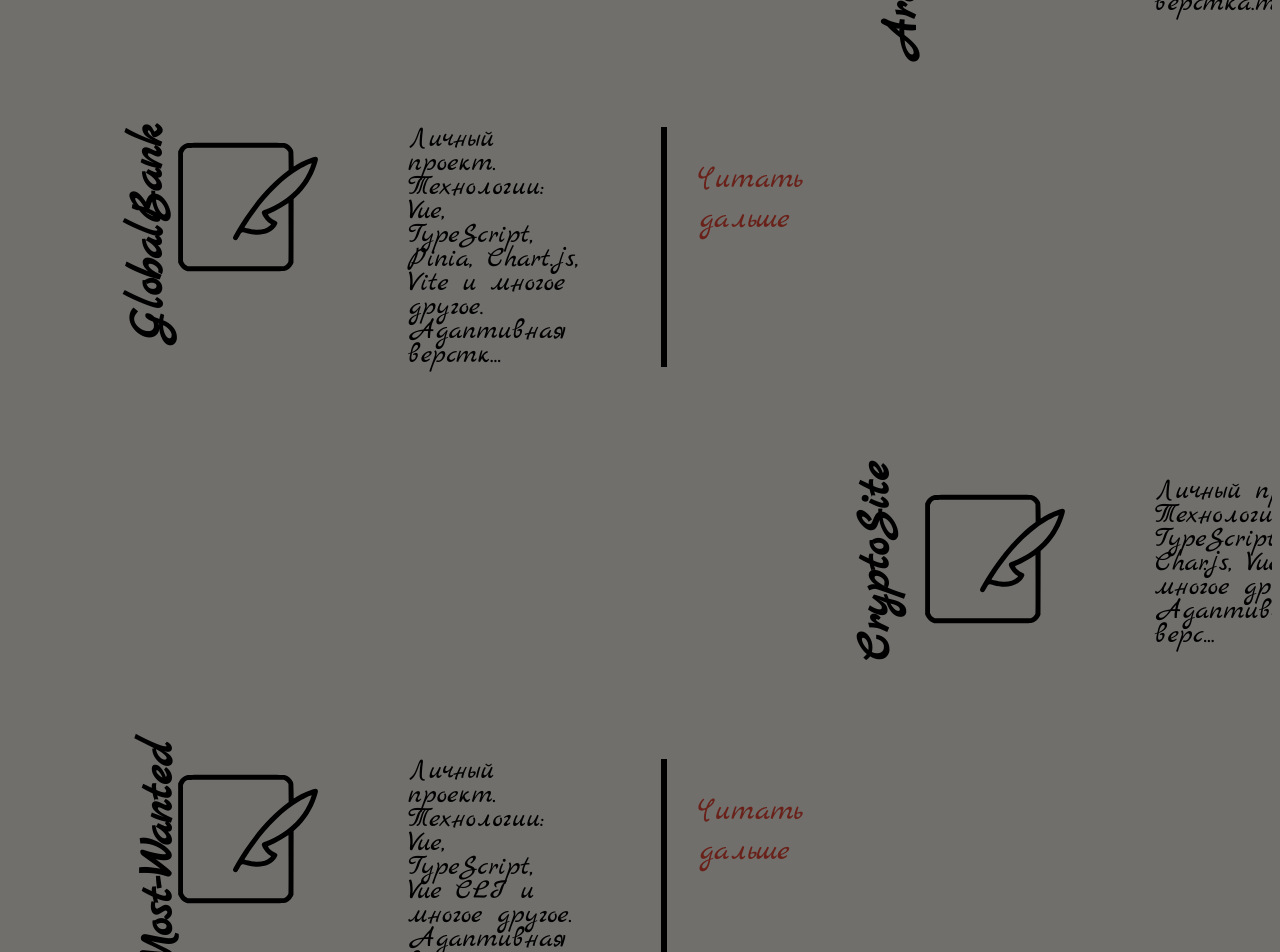
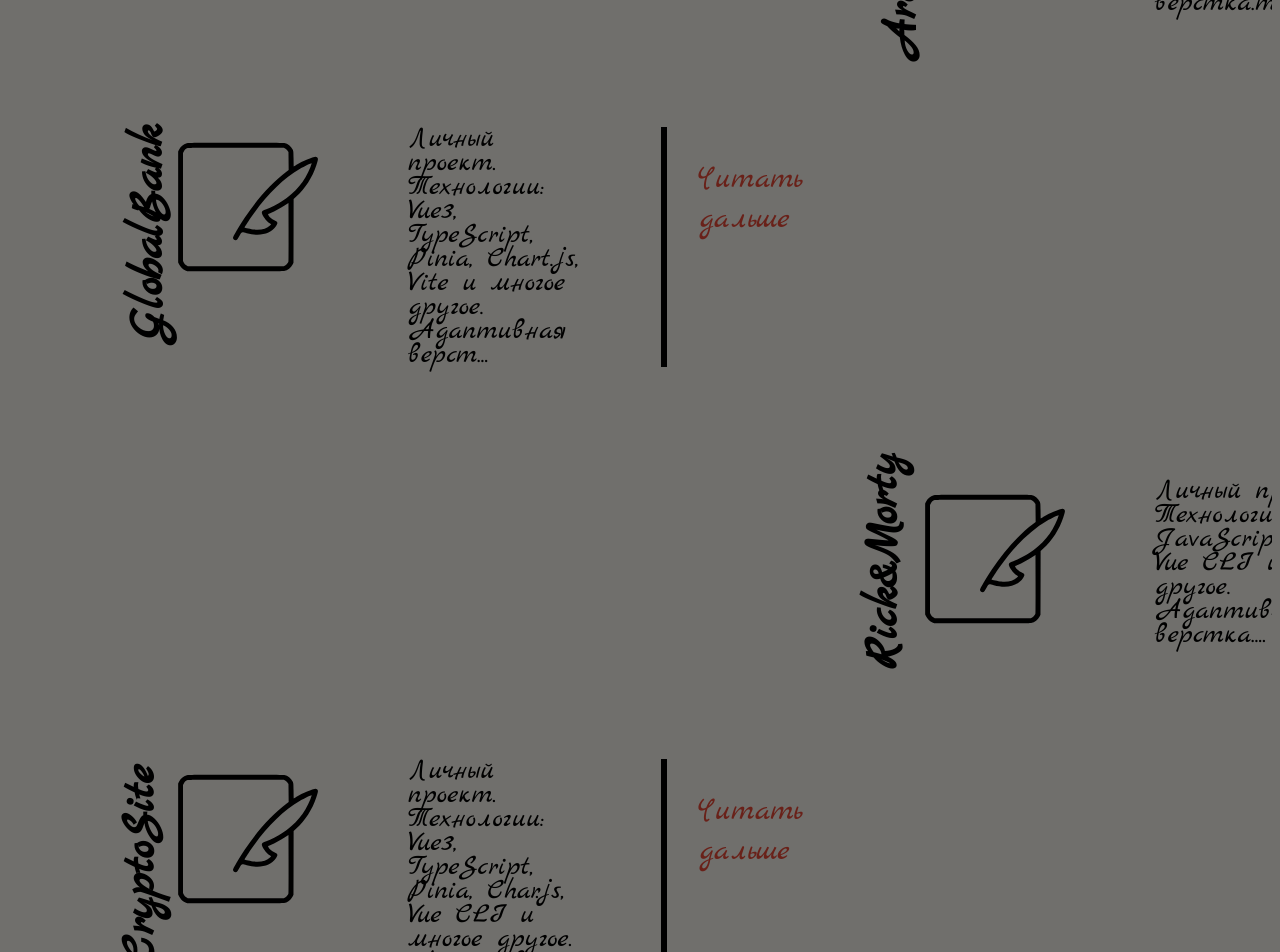
Before and after one commit to Rina2316/my-portfolio, a Next.js app: page / in a window 1280 px wide. Shown: the part 5960-6912 px from the top of the page. Built offline with nearby package versions, Linux system fonts and the light colour scheme.

Commit message:
added rick&morty deleted ambition

```diff
--- a/src/components/Works/projects.ts
+++ b/src/components/Works/projects.ts
@@ -2,7 +2,7 @@
 	{
 	  name: 'CutPrice',
 	  description: 'Коммерческий проект. Продуктовая разработка. Технологии: Next.js, TypeScript, Redux, React-admin, i18n и многое другое. Адаптивная верстка, работа с анмимациями(Framer Motion)',
-	  link: 'https://cut-price.ge/'
+	  link: ''
 	},
 	{
 		name: 'Architect-blog',
@@ -11,17 +11,22 @@
 	 },
 	{
 		name: 'GlobalBank',
-		description: 'Личный проект. Технологии: Vue, TypeScript, Pinia, Chart.js, Vite и многое другое. Адаптивная верстка.',
+		description: 'Личный проект. Технологии: Vue3, TypeScript, Pinia, Chart.js, Vite и многое другое. Адаптивная верстка.',
 		link: 'https://rina2316.github.io/GlobalBank/',
+	 },
+	 {
+		name: 'Rick&Morty',
+		description: 'Личный проект. Технологии: Vue2, JavaScript, Vuex, Vue CLI и многое другое. Адаптивная верстка.',
+		link: 'https://rick-and-morty-amber-ten.vercel.app/',
 	 },
 	{
 		name: 'CryptoSite',
-		description: 'Личный проект. Технологии: Vue, TypeScript, Pinia, Char.js, Vue CLI и многое другое. Адаптивная верстка.',
+		description: 'Личный проект. Технологии: Vue3, TypeScript, Pinia, Char.js, Vue CLI и многое другое. Адаптивная верстка.',
 		link: 'https://rina2316.github.io/CryptoSite/',
 	 },
 	 {
 		name: 'Most-Wanted',
-		description: 'Личный проект. Технологии: Vue, TypeScript, Vue CLI и многое другое. Адаптивная верстка.',
+		description: 'Личный проект. Технологии: Vue3, TypeScript, Vue CLI и многое другое. Адаптивная верстка.',
 		link: 'https://rina2316.github.io/Most-Wanted-Shop/',
 	 },
 	{
```
